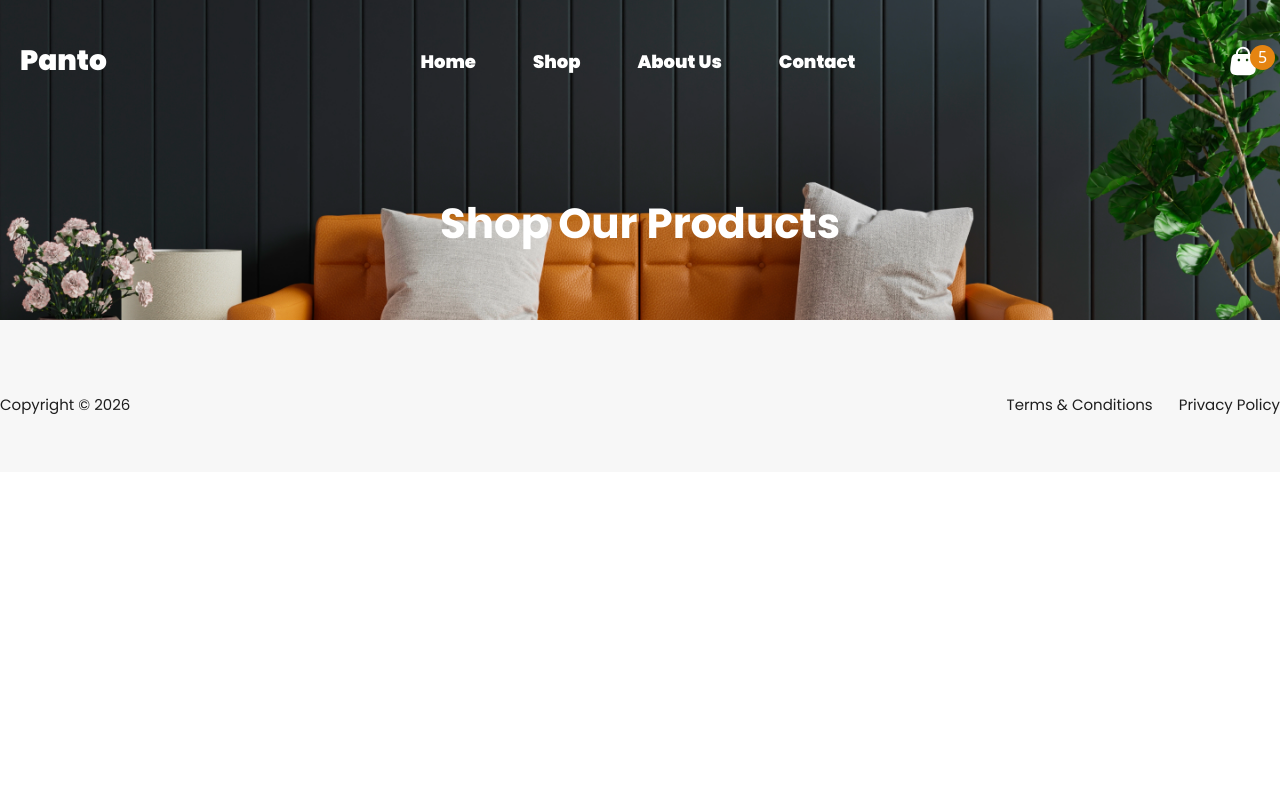
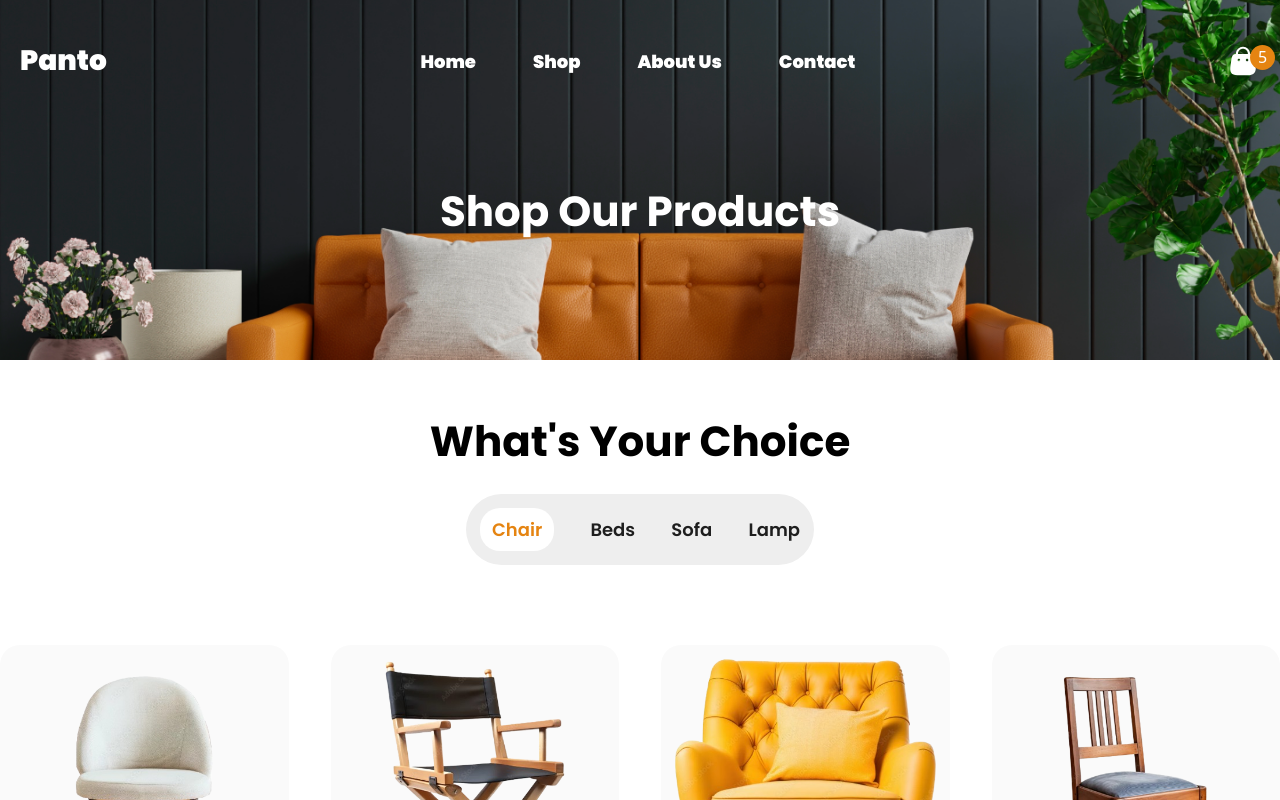
Before and after one commit to shadafhossain01/Panto-Landing-Page, a React (Vite) app: page /shop in a window 1280 px wide. Shown: the top 800 px of the page. Built offline with nearby package versions, Linux system fonts and the light colour scheme.

Commit message:
Update Shop.jsx

```diff
--- a/src/pages/shop/Shop.jsx
+++ b/src/pages/shop/Shop.jsx
@@ -1,14 +1,20 @@
 import React from "react";
 import shopBg from "../../assets/banner.png"
+import ProductDisplay from "../../components/ProductDisplay";
 
 const Shop = () => {
   return (
-    <div
-      style={{ backgroundImage: `URL(${shopBg})` }}
-      className="w-full absolute top-0 h-[40vh] bg-center bg-no-repeat bg-cover"
-    >
-      <h2 className="text-white font-['Poppins'] text-center relative top-[60%] text-[42px]  font-bold">Shop Our Products</h2>
-    </div>
+    <>
+      <div
+        style={{ backgroundImage: `URL(${shopBg})` }}
+        className="w-full relative top-0 h-[45vh] bg-center bg-no-repeat bg-cover"
+      >
+        <h2 className="text-white font-['Poppins'] text-center relative top-[50%] text-[42px]  font-bold">
+          Shop Our Products
+        </h2>
+      </div>
+        <ProductDisplay heading={"What's Your Choice"} color={"#fff"} />
+    </>
   );
 };
 
```
